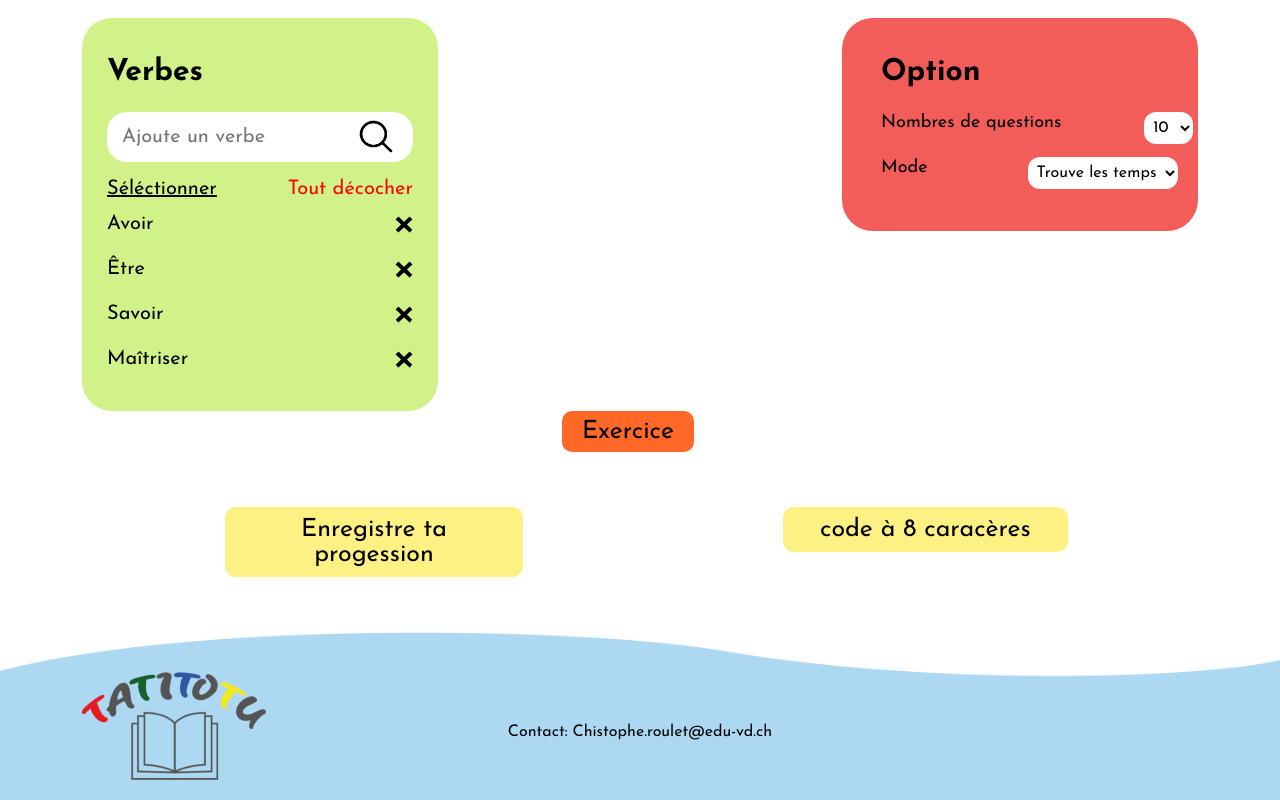
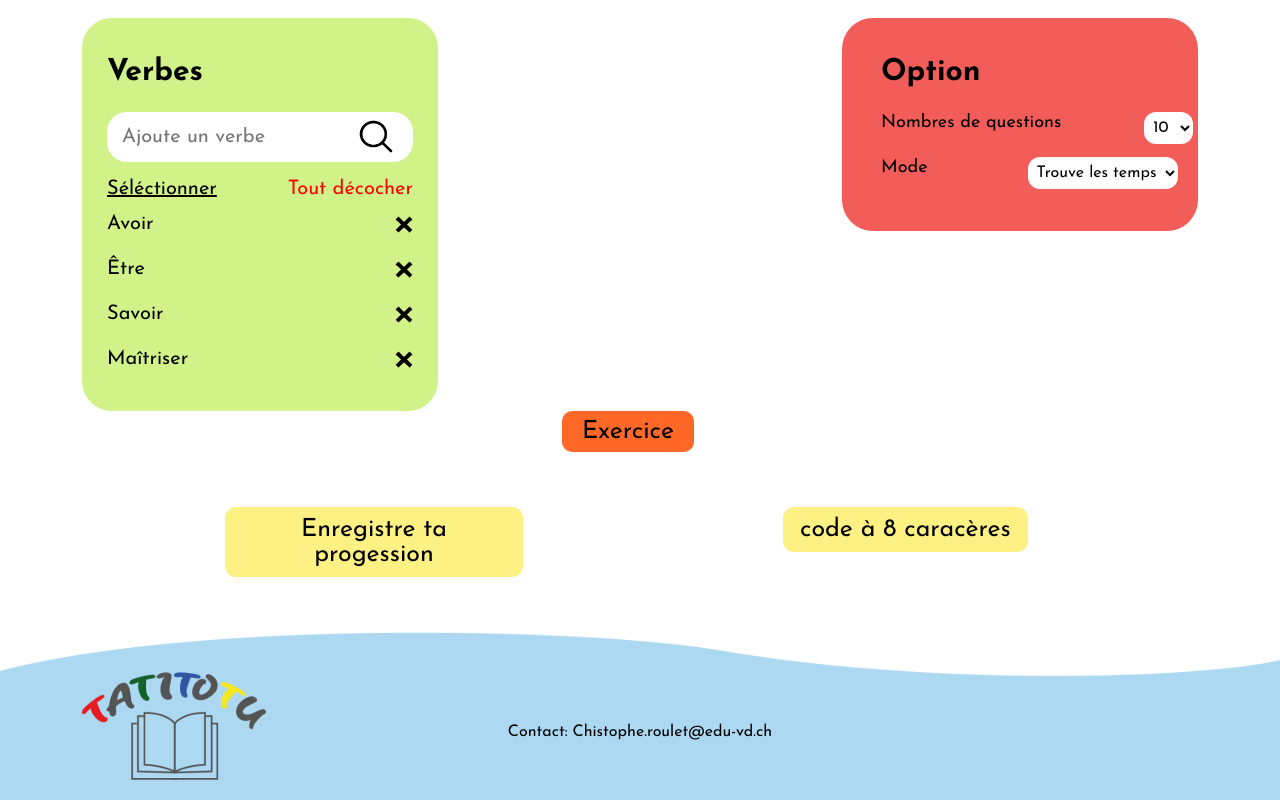
Before and after one commit to Zoebusigny/Tatitotu, a website built with Parcel: page src/index.html in a window 1280 px wide. Shown: the part 1256-2056 px from the top of the page. Built offline with nearby package versions, Linux system fonts and the light colour scheme.

Commit message:
changement de padding

```diff
--- a/src/scss/modules/_double-button.scss
+++ b/src/scss/modules/_double-button.scss
@@ -1,5 +1,5 @@
 .double-button {
-  padding: 10px 37px;
+  padding: 10px 17px;
   gap: 15px;
   margin-left: 50px;
   font-family: "Josefin Sans", sans-serif;
```
